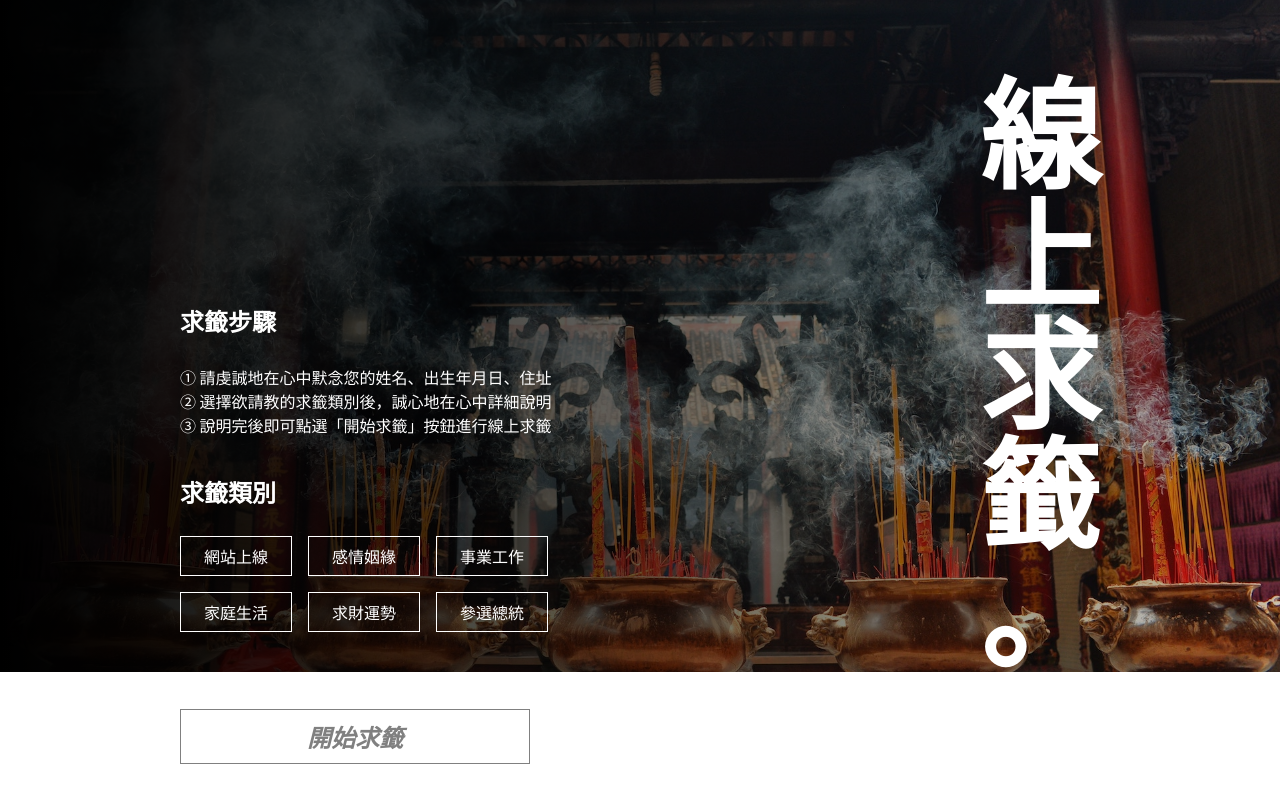
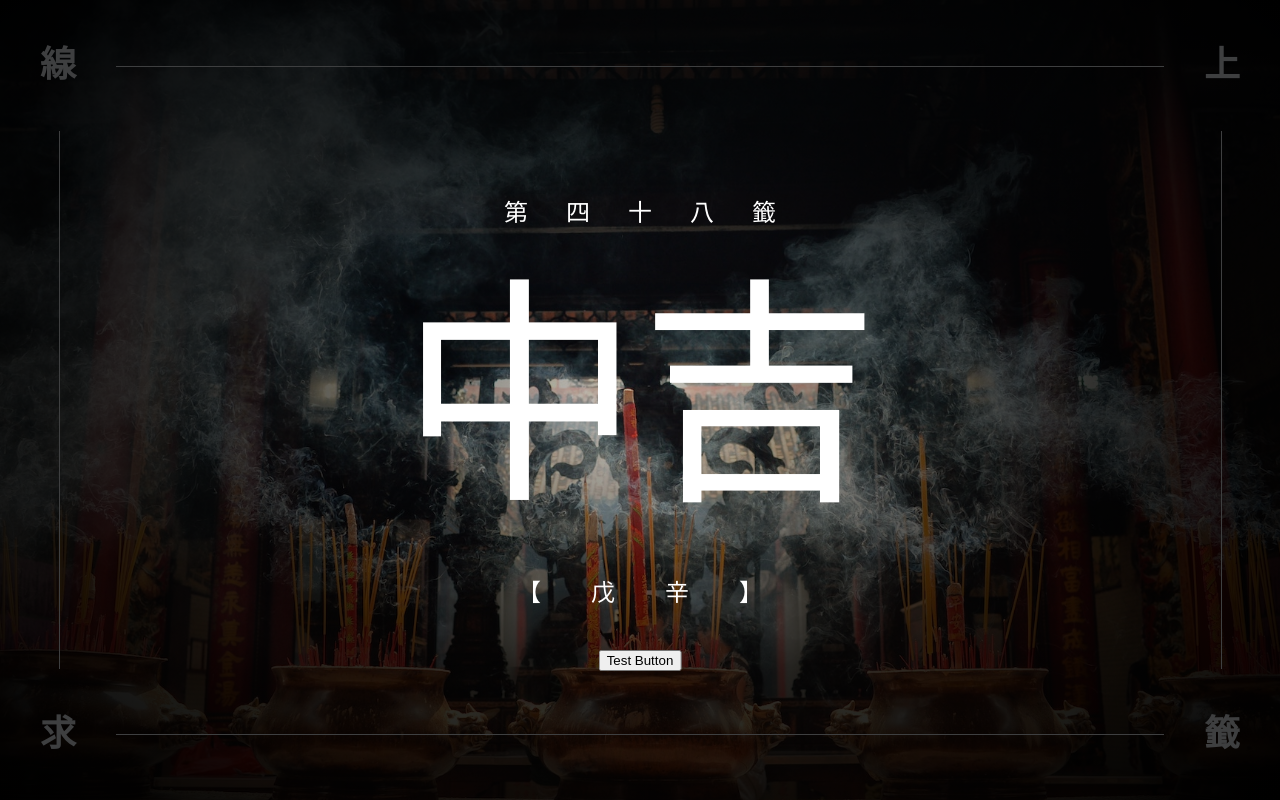
Before and after one commit to cxc421/draw-lots, a React (Create React App) app: page / in a window 1280 px wide. Built offline with nearby package versions, Linux system fonts and the light colour scheme; the HTML template or start-up script is replaced by a standard one.

Commit message:
First try for result page

```diff
--- a/src/App.js
+++ b/src/App.js
@@ -9,6 +9,7 @@ import React, { useState } from 'react';
 
 import Background from './components/Background';
 import LandingPage from './pages/LandingPage';
+import ResultPage from './pages/ResultPage';
 
 const PAGE = {
   LANDING: 'landing-page',
@@ -16,15 +17,17 @@ const PAGE = {
 };
 
 function App() {
-  const [page] = useState(PAGE.LANDING);
-  const backgroundStyle = {
-    height: page === PAGE.LANDING ? 'calc(100% - 128px)' : '100%'
-  };
+  // const [page, setPage] = useState(PAGE.LANDING);
+  const [page, setPage] = useState(PAGE.RESULT);
 
   return (
     <>
-      <Background style={backgroundStyle} />
-      <LandingPage />
+      <Background isLandingBg={page === PAGE.LANDING} />
+      <LandingPage
+        show={page === PAGE.LANDING}
+        toNextPage={() => setPage(PAGE.RESULT)}
+      />
+      <ResultPage show={page === PAGE.RESULT} />
     </>
   );
 }
--- a/src/components/Background.js
+++ b/src/components/Background.js
@@ -1,5 +1,5 @@
 import React, { useState, useEffect } from 'react';
-import styled from 'styled-components';
+import styled, { css as _css } from 'styled-components';
 import bgSrc from '../assets/bg.jpg';
 import bgSrc_small from '../assets/bg_small.jpg';
 
@@ -13,7 +13,7 @@ const BgImg = styled.div`
   background-position: center center;
 `;
 
-const BgShade = styled.div`
+const BgLandingShade = styled.div`
   position: absolute;
   width: 100%;
   height: 100%;
@@ -24,7 +24,106 @@ const BgShade = styled.div`
     rgba(0, 0, 0, 1),
     rgba(0, 0, 0, 0.2)
   );
-  transition: all 500ms;
+
+  opacity: ${props => (props.show ? '1' : '0')};
+  visibility: ${props => (props.show ? 'visible' : 'hidden')};
+  transition: opacity 2s, visibility 2s;
+`;
+
+const BgResultShade = styled.div`
+  position: absolute;
+  width: 100%;
+  height: 100%;
+  top: 0;
+  left: 0;
+  background-image: radial-gradient(
+    rgba(0, 0, 0, 0.2),
+    rgba(0, 0, 0, 0.8),
+    rgba(0, 0, 0, 1)
+  );
+
+  /* opacity: ${props => (props.show ? '1' : '0')};
+  visibility: ${props => (props.show ? 'visible' : 'hidden')};
+  transition: opacity 2s, visibility 2s; */
+`;
+
+const BgResultWrapper = styled.div`
+  position: absolute;
+  width: 100%;
+  height: 100%;
+  top: 0;
+  left: 0;
+
+  opacity: ${props => (props.show ? '1' : '0')};
+  visibility: ${props => (props.show ? 'visible' : 'hidden')};
+  transition: opacity 2s, visibility 2s;
+`;
+
+const BgTextCss = _css`
+  color: rgb(62,63,64);
+  font-size: 36px;
+  line-height: 51px;
+  position: absolute;
+`;
+
+const BgText1 = styled.div`
+  ${BgTextCss}
+  top: 40px;
+  left: 40px;
+`;
+
+const BgText2 = styled.div`
+  ${BgTextCss}
+  top: 40px;
+  right: 40px;
+`;
+
+const BgText3 = styled.div`
+  ${BgTextCss}
+  bottom: 40px;
+  left: 40px;
+`;
+const BgText4 = styled.div`
+  ${BgTextCss}
+  bottom: 40px;
+  right: 40px;
+`;
+
+const BgLineCss = _css`
+    background: rgb(62,63,64);
+    position: absolute;
+`;
+
+const BgLine1 = styled.div`
+  ${BgLineCss};
+  height: 1px;
+  width: calc(100% - 232px);
+  top: 65.5px;
+  left: 116px;
+`;
+
+const BgLine2 = styled.div`
+  ${BgLineCss};
+  height: 1px;
+  width: calc(100% - 232px);
+  bottom: 65.5px;
+  left: 116px;
+`;
+
+const BgLine3 = styled.div`
+  ${BgLineCss};
+  width: 1px;
+  height: calc(100% - 262px);
+  left: 58.5px;
+  top: 131px;
+`;
+
+const BgLine4 = styled.div`
+  ${BgLineCss};
+  width: 1px;
+  height: calc(100% - 262px);
+  right: 58.5px;
+  top: 131px;
 `;
 
 const BgWrapper = styled.div`
@@ -48,15 +147,27 @@ const useLazyImgSrc = ({ bigSrc, smallSrc }) => {
   return src;
 };
 
-function Background({ style }) {
+function Background({ isLandingBg }) {
   const imgSrc = useLazyImgSrc({ bigSrc: bgSrc, smallSrc: bgSrc_small });
-
-  console.log(imgSrc.length);
+  const wrapperStyle = {
+    height: isLandingBg ? 'calc(100% - 128px)' : '100%'
+  };
 
   return (
-    <BgWrapper style={style}>
+    <BgWrapper style={wrapperStyle}>
       <BgImg bgSrc={imgSrc} />
-      <BgShade />
+      <BgLandingShade show={isLandingBg} />
+      <BgResultWrapper show={!isLandingBg}>
+        <BgResultShade />
+        <BgLine1 />
+        <BgLine2 />
+        <BgLine3 />
+        <BgLine4 />
+        <BgText1>線</BgText1>
+        <BgText2>上</BgText2>
+        <BgText3>求</BgText3>
+        <BgText4>籤</BgText4>
+      </BgResultWrapper>
     </BgWrapper>
   );
 }
--- a/src/index.css
+++ b/src/index.css
@@ -13,6 +13,7 @@ body,
   font-family: 'Noto Serif TC',
     serif;
   font-weight: 900;
+  overflow: hidden;
 }
 
 h1,
--- a/src/pages/LandingPage.js
+++ b/src/pages/LandingPage.js
@@ -13,6 +13,10 @@ const Wrapper = styled.div`
   padding-right: 20px;
   display: flex;
   justify-content: space-between;
+
+  opacity: ${props => (props.show ? '1' : '0')};
+  visibility: ${props => (props.show ? 'visible' : 'hidden')};
+  transition: opacity 500ms, visibility 500ms;
 `;
 
 const RightTextBlock = styled.div`
@@ -130,11 +134,11 @@ const StartBtn = styled.div`
   font-style: ${props => (props.disabled ? 'italic' : 'none')};
 `;
 
-const LandingPage = () => {
+const LandingPage = ({ show, toNextPage }) => {
   const [selectBtn, setSelectBtn] = useState(-1);
 
   return (
-    <Wrapper>
+    <Wrapper show={show}>
       <LeftTextBlock>
         <SubTitle>求籤步驟</SubTitle>
         <SubBlock>
@@ -166,7 +170,9 @@ const LandingPage = () => {
           </BtnBlock>
         </SubBlock>
         <StartBtnBlock>
-          <StartBtn disabled={selectBtn < 0}>開始求籤</StartBtn>
+          <StartBtn disabled={selectBtn < 0} onClick={toNextPage}>
+            開始求籤
+          </StartBtn>
         </StartBtnBlock>
       </LeftTextBlock>
       <RightTextBlock>
--- /dev/null
+++ b/src/pages/ResultPage.js
@@ -0,0 +1,175 @@
+import React, { useState } from 'react';
+import styled, { css as _css } from 'styled-components';
+
+const STAGE = {
+  CENTER: 'stage-center',
+  DETAIL: 'stage-detail'
+};
+
+const Wrapper = styled.div`
+  position: absolute;
+  top: 50%;
+  left: 50%;
+  transform: translate(-50%, -50%);
+  height: calc(100% - 258px);
+  width: 920px;
+  max-width: 100%;
+  /* background: pink; */
+  padding-left: 40px;
+
+  opacity: ${props => (props.show ? '1' : '0')};
+  visibility: ${props => (props.show ? 'visible' : 'hidden')};
+  transition: opacity 2s, visibility 2s;
+`;
+
+const TitleBlock = styled.div`
+  position: absolute;
+  /* background: green; */
+  transition: all 1s;
+  display: flex;
+  flex-direction: column;
+  align-items: center;
+
+  ${props => {
+    if (props.stage === STAGE.DETAIL) {
+      return _css`
+        top: 57px;
+        right: 0;
+        transform: translate(0, 0);
+      `;
+    } else {
+      return _css`
+        top: 50%;
+        right: 50%;
+        height: 415px;
+        transform: translate(50%, -50%);
+      `;
+    }
+  }}
+`;
+
+const TitleNumber = styled.div`
+  color: white;
+  font-weight: normal;
+  font-family: 'Noto Sans TC', sans-serif;
+  transition: all 1s;
+  order: 1;
+
+  ${props => {
+    if (props.stage === STAGE.DETAIL) {
+      return _css`
+        width: 16px;
+        font-size: 16px;
+        line-height: 16px;
+        letter-spacing: 0px;
+        margin-right: 0px;
+      `;
+    } else {
+      return _css`
+        width: auto;
+        font-size: 24px;
+        line-height: 35px;
+        letter-spacing: 38px;
+        margin-right: -38px;
+      `;
+    }
+  }}
+`;
+
+const TitleDate = styled.div`
+  color: white;
+  font-weight: normal;
+  font-family: 'Noto Sans TC', sans-serif;
+  transition: all 1s;
+  position: absolute;
+  left: 50%;
+  transform: translateX(-50%);
+  /* display: none; */
+
+  ${props => {
+    if (props.stage === STAGE.DETAIL) {
+      return _css`
+        // order: 2;
+        top: 80px;
+        width: 16px;
+        font-size: 16px;
+        line-height: 16px;
+      `;
+    } else {
+      return _css`
+        // order: 3;
+        top: 380px;
+        width: auto;
+        white-space: nowrap;
+        font-size: 24px;
+        line-height: 35px;
+        letter-spacing: 50px;
+        padding-left: 50px;
+      `;
+    }
+  }}
+`;
+
+const TitleResult = styled.div`
+  color: white;
+  font-weight: normal;
+  transition: all 1s;
+  position: absolute;
+  left: 50%;
+  transform: translateX(-50%);
+
+  ${props => {
+    if (props.stage === STAGE.DETAIL) {
+      return _css`
+        width: 16px;
+        // order: 3;
+        top: 144px;
+        font-size: 16px;
+        line-height: 16px;
+        font-family: 'Noto Sans TC', sans-serif;
+      `;
+    } else {
+      return _css`
+        width: auto;
+        white-space: nowrap;
+        // order: 2;
+        top: 35px;
+        font-size: 240px;
+        line-height: 345px;
+        font-family: 'Noto Serif TC', serif;
+      `;
+    }
+  }}
+`;
+
+const ResultPage = ({ show }) => {
+  const [stage, setStage] = useState(STAGE.CENTER);
+
+  return (
+    <Wrapper show={show}>
+      <TitleBlock stage={stage}>
+        <TitleNumber stage={stage}>第四十八籤</TitleNumber>
+        <TitleDate stage={stage}>
+          {stage === STAGE.DETAIL ? '︻ 戊 辛 ︼ ' : '【戊辛】'}
+        </TitleDate>
+        <TitleResult stage={stage}>中吉</TitleResult>
+      </TitleBlock>
+      <button
+        style={{
+          position: 'absolute',
+          bottom: 0,
+          left: '50%',
+          transform: 'translateX(-50%)'
+          // display: 'none'
+        }}
+        onClick={() => {
+          setStage(stage === STAGE.CENTER ? STAGE.DETAIL : STAGE.CENTER);
+        }}
+      >
+        Test Button
+      </button>
+    </Wrapper>
+  );
+};
+
+export default ResultPage;
```
